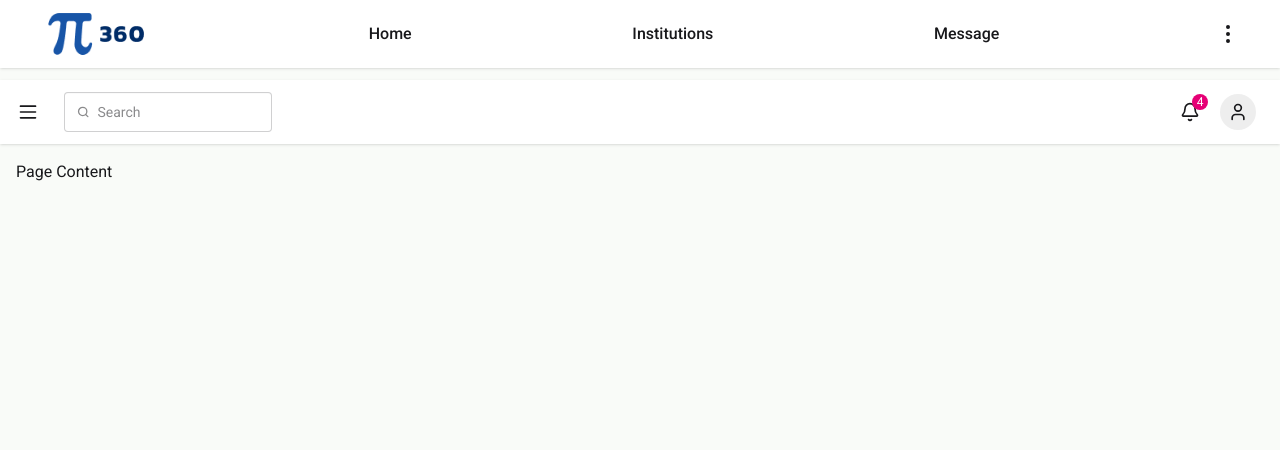
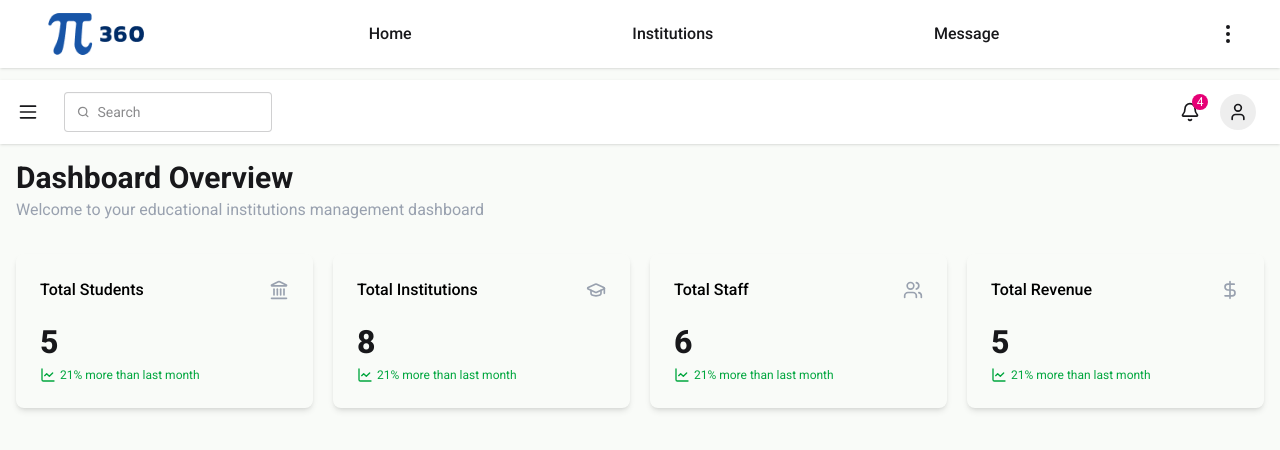
Before and after one commit to hasnatfahmidkhan/my-soft-take, a React (Vite) app: page /dashboard in a window 1280 px wide. Shown: the top 450 px of the page. Built offline with nearby package versions, Linux system fonts and the light colour scheme.

Commit message:
added stats card

```diff
--- a/package.json
+++ b/package.json
@@ -13,6 +13,7 @@
     "lucide-react": "^0.561.0",
     "react": "^19.2.0",
     "react-dom": "^19.2.0",
+    "react-icons": "^5.5.0",
     "react-router": "^7.10.1",
     "swiper": "^12.0.3"
   },
--- a/src/Layout/DashboardLayout/DashboardLayout.jsx
+++ b/src/Layout/DashboardLayout/DashboardLayout.jsx
@@ -15,7 +15,7 @@ import {
   Wallet,
 } from "lucide-react";
 import SVG from "../../assets/SVG.png";
-import { NavLink } from "react-router";
+import { NavLink, Outlet } from "react-router";
 const DashboardLayout = () => {
   const links = [
     {
@@ -121,7 +121,9 @@ const DashboardLayout = () => {
             </div>
           </nav>
           {/* Page content here */}
-          <div className="p-4">Page Content</div>
+          <div className="p-4">
+            <Outlet />
+          </div>
         </div>
 
         <div className="drawer-side is-drawer-close:overflow-visible">
--- /dev/null
+++ b/src/Pages/Dashboard/DashboardHome/DashboardHome.jsx
@@ -0,0 +1,75 @@
+import {
+  ChartLine,
+  DollarSign,
+  GraduationCap,
+  Landmark,
+  Users,
+} from "lucide-react";
+
+const DashboardHome = () => {
+  const stats = [
+    {
+      label: "total students",
+      icon: Landmark,
+      count: 5,
+      para: "+2% this month",
+      anaIcon: <ChartLine className="size-4" />,
+    },
+    {
+      label: "total institutions",
+      icon: GraduationCap,
+      count: 8,
+      anaIcon: <ChartLine className="size-4" />,
+      para: "+12 the last month",
+    },
+    {
+      label: "total staff",
+      icon: Users,
+      count: 6,
+      anaIcon: <ChartLine className="size-4" />,
+      para: "5+ new hires",
+    },
+    {
+      label: "total revenue",
+      icon: DollarSign,
+      count: 5,
+      anaIcon: <ChartLine className="size-4" />,
+      para: "+2 this month",
+    },
+  ];
+  return (
+    <div>
+      {/* header  */}
+      <div className="space-y-0.5">
+        <h2 className="text-3xl font-bold">Dashboard Overview</h2>
+        <p className="text-gray-400">
+          Welcome to your educational institutions management dashboard
+        </p>
+      </div>
+
+      <div
+        className="mt-8
+      "
+      >
+        <div className="grid grid-cols-4 gap-5">
+          {stats.map((stat, i) => (
+            <div key={i} className="card shadow-md gap-y-4 p-6">
+              <div className="stat-title text-base capitalize text-black font-medium flex items-center justify-between">
+                {stat.label}
+                <stat.icon className="text-gray-400 size-5"/>
+              </div>
+              <div>
+                <div className="stat-value">{stat.count}</div>
+                <div className="stat-desc text-[#00A63E] flex items-center gap-1">
+                  {stat.anaIcon} 21% more than last month
+                </div>
+              </div>
+            </div>
+          ))}
+        </div>
+      </div>
+    </div>
+  );
+};
+
+export default DashboardHome;
--- a/src/router/router.jsx
+++ b/src/router/router.jsx
@@ -2,6 +2,7 @@ import { createBrowserRouter } from "react-router";
 import RootLayout from "../Layout/RootLayout/RootLayout";
 import Home1 from "../Pages/Home/Home1";
 import Dashboard from "../Layout/DashboardLayout/DashboardLayout";
+import DashboardHome from "../Pages/Dashboard/DashboardHome/DashboardHome";
 
 const router = createBrowserRouter([
   {
@@ -17,6 +18,12 @@ const router = createBrowserRouter([
   {
     path: "/dashboard",
     Component: Dashboard,
+    children: [
+      {
+        path: "/dashboard",
+        Component: DashboardHome,
+      },
+    ],
   },
 ]);
 
```
Also changed, not shown: src/assets/taka.png (added), 1 other file (tests, documents, lock files or other folders).
